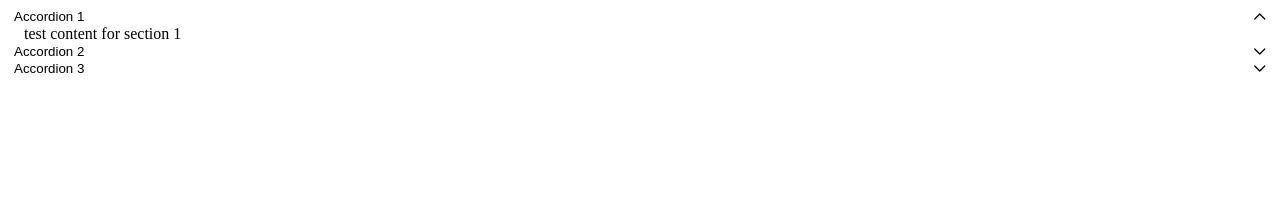
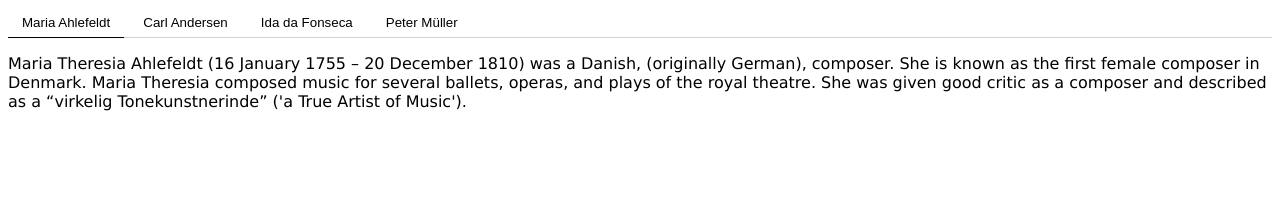
Before and after one commit to kspangdg/DG-Tabs, a plain HTML site: page index.html in a window 1280 px wide. Drawn offline with Linux system fonts and the light colour scheme.

Commit message:
finish 1.0.0

```diff
--- a/index.html
+++ b/index.html
@@ -1,45 +1,67 @@
 <!DOCTYPE html>
 <html>
 <head>
-<title>DG Accordion</title>
+<title>DG Tabs</title>
 <link rel="stylesheet" href="style.css">
 </head>
 <body>
 
-    <div class="accordion" data-dgaccordion>
-        <button type="button" aria-expanded="true" aria-controls="sect1" id="accordion1id" data-dgaccordion-trigger>
-            <span class="accordion_title">Accordion 1</span>
-            <svg class="accordion_icon" viewBox="0 0 12 10" stroke="#000" width="15px" height="15px"><path fill="none" stroke-width="1" stroke-linecap="round" stroke-linejoin="round" d="M3,3 L7,7 L11,3"/></svg>
+<div class="tabs" data-dgtabs>
+  <div role="tablist" aria-labelledby="tablist-1" class="automatic">
+    <button id="tab-1" type="button" role="tab" aria-selected="true" aria-controls="tabpanel-1">
+      <span class="focus">Maria Ahlefeldt</span>
     </button>
-        <div id="sect1" role="region" aria-labelledby="accordion1id" aria-hidden="false" data-dgaccordion-panel>
-            <div>test content for section 1</div>
+    <button id="tab-2" type="button" role="tab" aria-selected="false" aria-controls="tabpanel-2" tabindex="-1">
+      <span class="focus">Carl Andersen</span>
+    </button>
+    <button id="tab-3" type="button" role="tab" aria-selected="false" aria-controls="tabpanel-3" tabindex="-1">
+      <span class="focus">Ida da Fonseca</span>
+    </button>
+    <button id="tab-4" type="button" role="tab" aria-selected="false" aria-controls="tabpanel-4" tabindex="-1">
+      <span class="focus">Peter Müller</span>
+    </button>
   </div>
-        <button type="button" aria-expanded="false" aria-controls="sect2" id="accordion2id" data-dgaccordion-trigger>
-            <span class="accordion_title">Accordion 2</span>
-            <svg class="accordion_icon" viewBox="0 0 12 10" stroke="#000" width="15px" height="15px"><path fill="none" stroke-width="1" stroke-linecap="round" stroke-linejoin="round" d="M3,3 L7,7 L11,3"/></svg>
-        </button>
-        <div id="sect2" role="region" aria-labelledby="accordion2id" aria-hidden="true" data-dgaccordion-panel>
-            <div>test content for section 2</div>
+
+  <div id="tabpanel-1" role="tabpanel" tabindex="0" aria-labelledby="tab-1">
+    <p>
+      Maria Theresia Ahlefeldt (16 January 1755 – 20 December 1810) was a Danish, (originally German), composer.
+      She is known as the first female composer in Denmark.
+      Maria Theresia composed music for several ballets, operas, and plays of the royal theatre.
+      She was given good critic as a composer and described as a “<span lang="da">virkelig Tonekunstnerinde</span>” ('a True Artist of Music').
+    </p>
   </div>
-        <button type="button" aria-expanded="false" aria-controls="sect3" id="accordion3id" data-dgaccordion-trigger>
-            <span class="accordion_title">Accordion 3</span>
-            <svg class="accordion_icon" viewBox="0 0 12 10" stroke="#000" width="15px" height="15px"><path fill="none" stroke-width="1" stroke-linecap="round" stroke-linejoin="round" d="M3,3 L7,7 L11,3"/></svg>
-        </button>
-        <div id="sect3" role="region" aria-labelledby="accordion3id" aria-hidden="true" data-dgaccordion-panel>
-            <div>test content for section 3</div>
+  <div id="tabpanel-2" role="tabpanel" tabindex="0" aria-labelledby="tab-2">
+    <p>
+      Carl Joachim Andersen (29 April 1847 – 7 May 1909) was a Danish flutist, conductor and composer born in Copenhagen, son of the flutist Christian Joachim Andersen.
+      Both as a virtuoso and as composer of flute music, he is considered one of the best of his time.
+      He was considered to be a tough leader and teacher and demanded as such a lot from his orchestras but through that style he reached a high level.
+    </p>
+  </div>
+  <div id="tabpanel-3" role="tabpanel" tabindex="0" aria-labelledby="tab-3">
+    <p>
+      Ida Henriette da Fonseca (July 27, 1802 – July 6, 1858) was a Danish opera singer and composer.
+      Ida Henriette da Fonseca was the daughter of Abraham da Fonseca (1776–1849) and Marie Sofie Kiærskou (1784–1863).
+      She and her sister Emilie da Fonseca were students of Giuseppe Siboni, choir master of the Opera in Copenhagen.
+      She was given a place at the royal Opera alongside her sister the same year she debuted in 1827.
+    </p>
+  </div>
+  <div id="tabpanel-4" role="tabpanel" tabindex="0" aria-labelledby="tab-4">
+    <p>
+      Peter Erasmus Lange-Müller (1 December 1850 – 26 February 1926) was a Danish composer and pianist.
+      His compositional style was influenced by Danish folk music and by the work of Robert Schumann; Johannes Brahms; and his Danish countrymen, including J.P.E. Hartmann.
+    </p>
   </div>
 </div>
 
-<script src="dg_accordion.min.js"></script>
+
+<script src="dg_tabs.min.js"></script>
 <script>
-    // init
-    const accordionsElement = document.querySelector('[data-dgaccordion]');
-    if (accordionsElement) {
-        new DG_Accordion({
-            el: accordionsElement,
-            open_multiple: false,
+    window.addEventListener('load', function () {
+        const tabs = document.querySelector('[data-dgtabs]');
+        if (tabs) {
+            new DG_Tabs(tabs);
+        }
     });
-    }
 </script>
 </body>
 </html>
--- a/style.css
+++ b/style.css
@@ -1,34 +1,56 @@
-*,
-*::before,
-*::after {
-  box-sizing: border-box;
-}
-[data-dgaccordion] [data-dgaccordion-trigger] {
-    background: transparent;
-    border: none;
-    cursor: pointer;
-    width: 100%;
-    display: flex;
-    justify-content: space-between;
-    align-items: center;
-}
-[data-dgaccordion] [data-dgaccordion-trigger] .accordion_icon path {
-    transition: d 0.3s ease;
+[data-dgtabs] {
+    font-family: "lucida grande", sans-serif;
 }
 
-[data-dgaccordion] [data-dgaccordion-trigger][aria-expanded="true"] .accordion_icon path {
-    d: path("M3,7 L7,3 L11,7");
-}
-[data-dgaccordion] [data-dgaccordion-panel] {
-    display: grid;
-    grid-template-rows: 0fr;
-    transition: 0.3s grid-template-rows;
+[data-dgtabs] [role="tablist"] {
+    min-width: 100%;
+    border-bottom: 1px solid lightgray;
 }
 
-[data-dgaccordion] [data-dgaccordion-panel][aria-hidden="false"] {
-    grid-template-rows: 1fr;
+[data-dgtabs] [role="tab"],
+[data-dgtabs] [role="tab"]:focus,
+[data-dgtabs] [role="tab"]:hover {
+    margin-bottom: -1px;
+    border: none;
+    border-bottom: 1px solid transparent;
+    background: transparent;
+    outline: none;
+    cursor: pointer;
+    transition: border-color 0.3s;
 }
-[data-dgaccordion] [data-dgaccordion-panel] > :first-child {
-    padding-inline: 1rem;
-    overflow: hidden;
+
+[data-dgtabs] [role="tab"][aria-selected="true"] {
+    border-color: black;
 }
+
+[data-dgtabs] [role="tab"] span.focus {
+    display: inline-block;
+    margin: 2px;
+    padding: 4px 6px;
+}
+
+[data-dgtabs] [role="tab"]:focus-visible span {
+    padding: 2px 4px;
+    border: 2px solid rgb(36 116 214);
+    border-radius: 3px;
+}
+
+[data-dgtabs] [role="tabpanel"] {
+    min-height: 10em;
+    width: 100%;
+    overflow: auto;
+    display: none;
+    opacity: 0;
+}
+
+[data-dgtabs] [role="tabpanel"][aria-hidden="false"] {
+    display: block;
+    opacity: 1;
+    transition: opacity 0.3s;
+}
+
+@starting-style {
+    [data-dgtabs] [role="tabpanel"][aria-hidden="false"] {
+        opacity: 0;
+    }
+}
```
Also changed, not shown: dg_tabs.min.js, 2 other files. Lines whose indentation alone changed are shown as unchanged.
